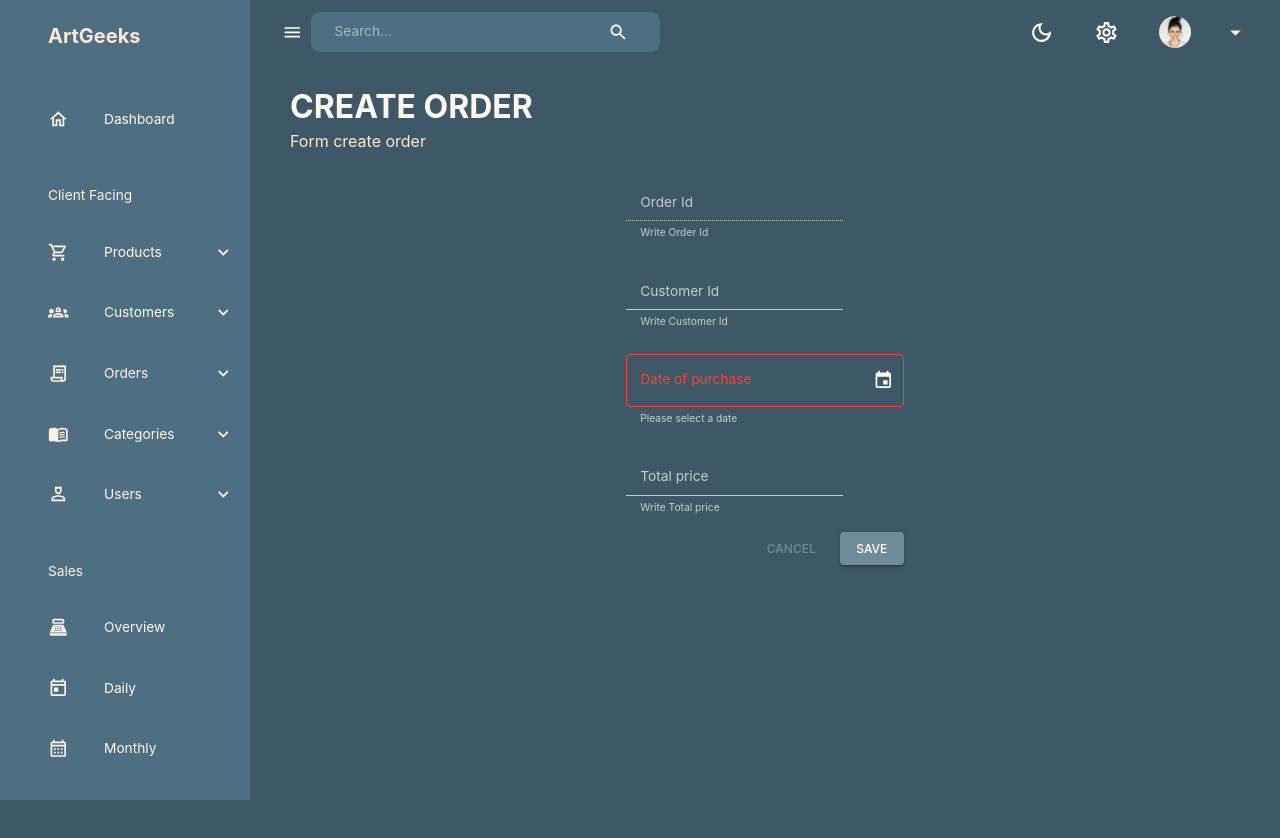
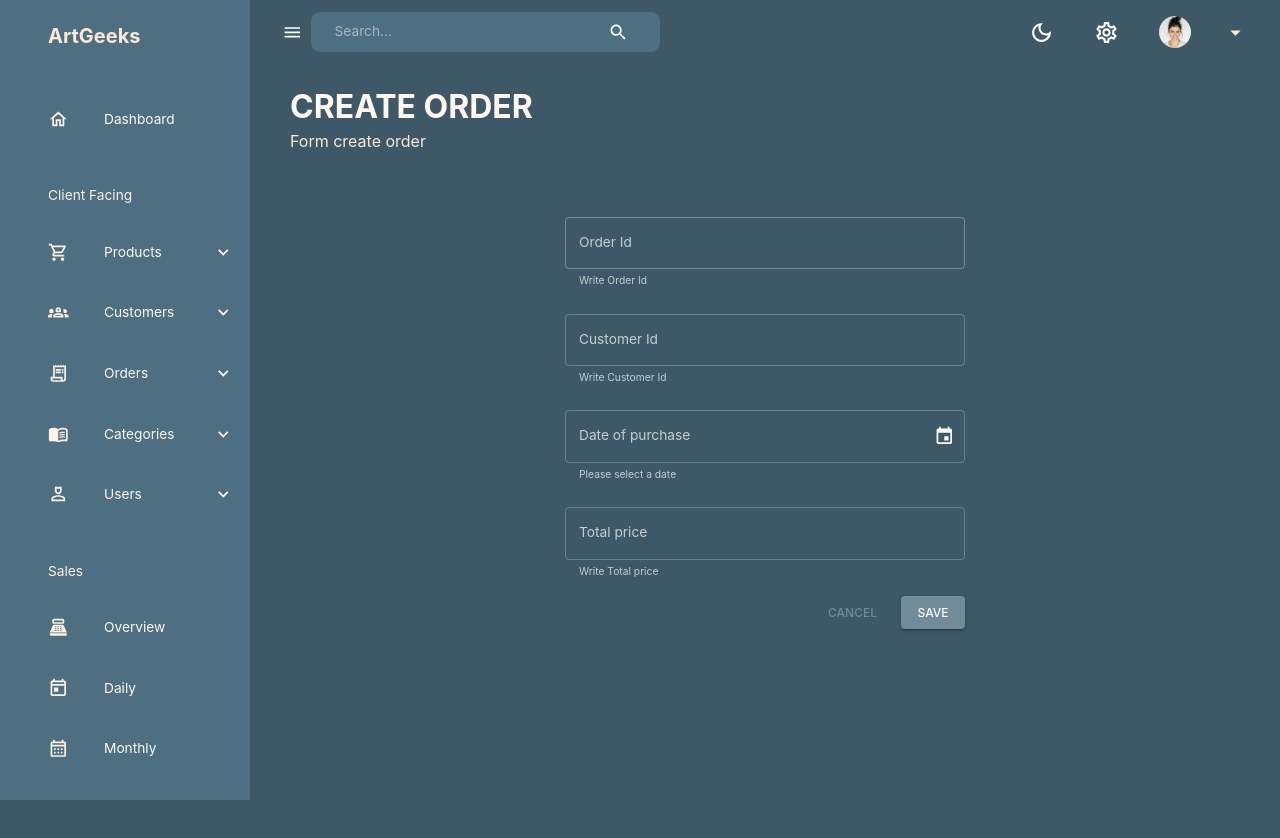
Before and after one commit to phungo-hub/art-crafts-fe-admin, a React (Create React App) app: page /order/add in a window 1280 px wide. Shown: the top 838 px of the page. Built offline with nearby package versions, Linux system fonts and the light colour scheme; sample sign-in values are in the browser's storage.

Commit message:
update datepicker

```diff
--- a/src/scenes/orders/add.jsx
+++ b/src/scenes/orders/add.jsx
@@ -4,7 +4,6 @@ import {
   FormControl,
   FormHelperText,
   Grid,
-  Input,
   InputLabel,
   TextField,
 } from "@mui/material";
@@ -17,7 +16,7 @@ import { useCreateOrderMutation } from "state/apiOrder";
 function CreateOrderForm() {
   const [orderId, setOrderId] = useState("");
   const [customerId, setCustomerId] = useState("");
-  const [date, setDate] = useState("");
+  const [date, setDate] = useState(null);
   const [total, setTotal] = useState("");
   const [createOrder] = useCreateOrderMutation();
 
@@ -34,8 +33,9 @@ function CreateOrderForm() {
       await createOrder(order).unwrap();
       setOrderId("");
       setCustomerId("");
-      setDate("");
+      setDate(null);
       setTotal("");
+      window.confirm("Add Successful Order");
     } catch (error) {
       console.error("Failed to create order: ", error);
     }
@@ -45,20 +45,31 @@ function CreateOrderForm() {
     <Box m="1.5rem 2.5rem">
       <Header title="CREATE ORDER" subtitle="Form create order" />
       <form onSubmit={handleSubmit}>
+        <Box
+          mt="40px"
+          height="75vh"
+          sx={{
+            "& .MuiInputBase-root": {
+              width: "50vh",
+            },
+          }}
+        >
           <Grid
             container
             spacing={0}
             direction="column"
             alignItems="center"
             justify="center"
-          style={{ minHeight: "100vh" }}
+            style={{ minHeight: "1000vh" }}
           >
             <Grid item xs={4}>
               <Box>
                 <FormControl sx={{ mt: 3 }}>
                   <InputLabel htmlFor="orderId">Order Id</InputLabel>
-                <Input
+                  <TextField
+                    fullWidth
                     disabled
+                    variant="outlined"
                     type="text"
                     value={orderId}
                     onChange={(event) => setOrderId(event.target.value)}
@@ -71,8 +82,9 @@ function CreateOrderForm() {
 
               <Box>
                 <FormControl sx={{ mt: 3 }}>
-                <InputLabel htmlFor="customerId">Customer Id</InputLabel>
-                <Input
+                  <TextField
+                    label="Customer Id"
+                    variant="outlined"
                     type="text"
                     value={customerId}
                     onChange={(event) => setCustomerId(event.target.value)}
@@ -87,6 +99,7 @@ function CreateOrderForm() {
                 <FormControl sx={{ mt: 3 }}>
                   <LocalizationProvider dateAdapter={AdapterDayjs}>
                     <DesktopDatePicker
+                      variant="outlined"
                       label="Date of purchase"
                       inputFormat="YYYY/MM/DD"
                       value={date}
@@ -102,8 +115,9 @@ function CreateOrderForm() {
 
               <Box>
                 <FormControl sx={{ mt: 3 }}>
-                <InputLabel htmlFor="total">Total price</InputLabel>
-                <Input
+                  <TextField
+                    label="Total price"
+                    variant="outlined"
                     value={total}
                     onChange={(event) => setTotal(event.target.value)}
                   />
@@ -126,6 +140,7 @@ function CreateOrderForm() {
               </Box>
             </Grid>
           </Grid>
+        </Box>
       </form>
     </Box>
   );
--- a/src/state/apiOrder.js
+++ b/src/state/apiOrder.js
@@ -1,11 +1,11 @@
 import { createApi, fetchBaseQuery } from "@reduxjs/toolkit/dist/query/react";
 
+const token = JSON.parse(JSON.stringify(localStorage.getItem('token')));
 const config = {
   headers: {
-    Authorization: `Bearer eyJhbGciOiJIUzUxMiJ9.eyJzdWIiOiJzdXBlcmFkbWluIiwiaWF0IjoxNjc3OTA5MjAwLCJleHAiOjE2Nzg1MTQwMDB9.Pp9qd7gj08rwc3fPbTDueDy-Z9oKlcIO-L11CXAJyzKXQa1EeBjBrqMQjBb_I371yFhy3uJ1GQxyUDNrRzFMJg`,
+    'Authorization': `Bearer ${token}`,
   },
 };
-
 export const apiOrder = createApi({
   baseQuery: fetchBaseQuery({ baseUrl: "http://localhost:8003/api" }),
   reducerPath: "orderApi",
@@ -36,10 +36,11 @@ export const apiOrder = createApi({
       query: (order) => ({
         url: `/orders`,
         method: "POST",
-        headers: {
-          ...config.headers,
-          "Content-Type": "application/json",
-        },
+        headers: config.headers,
+        // headers: {
+        //   ...config.headers,
+        //   "Content-Type": "application/json",
+        // },
         body: order,
       }),
       invalidatesTags: ["Order"],
```
Lines whose indentation alone changed are shown as unchanged.
